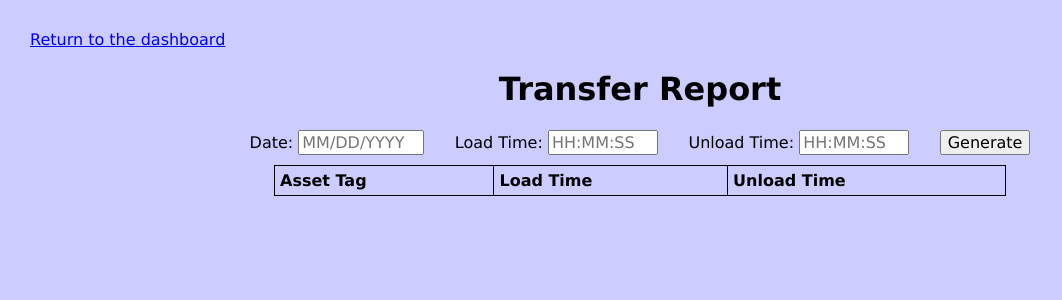
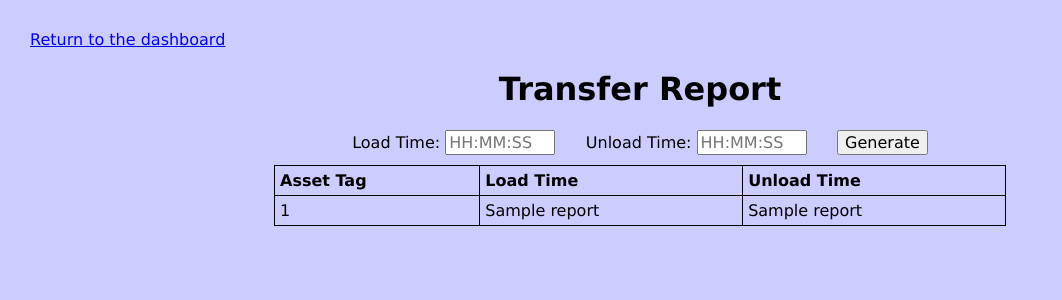
Before and after one commit to cvikupitz/OSNAP, a Flask app: template src/templates/transfer_report.html in a window 1280 px wide. Shown: the top 300 px of the page, without its empty margins (0-1062 px from the left). Run offline with Flask 2, Linux system fonts and the light colour scheme; the template is opened without the code that fills it: most values are stand-ins (such as "Sample title", 1, 10 or a date in 2020); lists and menus that the app fills with data are empty; some libraries are stand-ins or nearby versions.

Commit message:
Fixed up transit report

```diff
--- a/sql/create_tables.sql
+++ b/sql/create_tables.sql
@@ -143,7 +143,7 @@ INSERT INTO roles (title) VALUES ('Facilities Officer');
 
 -------------------------------------------------
 /* TESTING - COMMENT OUT WHEN COMPLETE */
-
+/*
 INSERT INTO users (username, password, role) VALUES ('user1', 'p1', '1');
 INSERT INTO users (username, password, role) VALUES ('user2', 'p2', '2');
 INSERT INTO facilities (fcode, common_name) VALUES ('WLGRNS', 'Wallgreens');
@@ -182,3 +182,4 @@ INSERT INTO asset_at (asset_fk, facility_fk, arrive_date) VALUES ('13','4','01/0
 INSERT INTO asset_at (asset_fk, facility_fk, arrive_date) VALUES ('14','4','01/02/2000');
 INSERT INTO asset_at (asset_fk, facility_fk, arrive_date) VALUES ('15','4','01/03/2000');
 INSERT INTO asset_at (asset_fk, facility_fk, arrive_date) VALUES ('16','4','01/04/2000');
+*/
--- a/src/app.py
+++ b/src/app.py
@@ -408,13 +408,35 @@ date, loading, and unloading times.
 @app.route('/transfer_report', methods = ['GET', 'POST'])
 def transfer_report():
 
+    # Loads the transfer request page.
+    if (session.get('report') == None):
+        session['report'] = list()
     if (request.method == 'GET'):
         msg = session['message']
         session['message'] = ""
-        return render_template('transfer_report.html', message = msg)
+        rprt = session['report']
+        session['report'] = list()
+        return render_template('transfer_report.html', message = msg, report = rprt)
     else:
-        ### FIXME
-        return render_template('transfer_report.html', message = msg)
+        if ('load' in request.form and 'unload' in request.form):
+            entries = (request.form['load'], request.form['unload'])
+
+            # Make sure the times are valid.
+            if (entries[0] != ''):
+                if (not time_valid(entries[1])):
+                    session['message'] = "Invalid Time: Times must be valid and in the format HH:MM:SS."
+                    redirect(url_for('transfer_report'))
+            if (entries[1] != ''):
+                if (not time_valid(entries[1])):
+                    session['message'] = "Invalid Time: Times must be valid and in the format HH:MM:SS."
+                    redirect(url_for('transfer_report'))
+
+            # Generates the report, poopulate the table.
+            #session['report'] = transfer_report(entries[0], entries[1], entries[2])
+            return render_template('transfer_report.html', message = msg)
+        else:
+            session['message'] = "Unknown Error: Something went wrong, return to the dashboard."
+            return redirect(url_for('error'))
 
 
 """
--- a/src/templates/transfer_report.html
+++ b/src/templates/transfer_report.html
@@ -41,11 +41,9 @@ Page where users can view a report of all assets in motion/transit.
 		<center>
 			<h1>Transfer Report</h1>
 			<h3 style="color:red;"> {{ message }} </h3>
-			Date: <input type="text" name="date" size=10 placeholder="MM/DD/YYYY" required maxlength=10 />
+			Load Time: <input type="text" name="load" size=8 placeholder="HH:MM:SS" maxlength=8 />
 			&nbsp;&nbsp;&nbsp;&nbsp;
-			Load Time: <input type="text" name="load" size=8 placeholder="HH:MM:SS" required maxlength=8 />
-			&nbsp;&nbsp;&nbsp;&nbsp;
-			Unload Time: <input type="text" name="unload" size=8 placeholder="HH:MM:SS" required maxlength=8 />
+			Unload Time: <input type="text" name="unload" size=8 placeholder="HH:MM:SS" maxlength=8 />
 			&nbsp;&nbsp;&nbsp;&nbsp;
 			<input type="submit" value="Generate"/>
 				<table style="width:60%">
@@ -54,6 +52,13 @@ Page where users can view a report of all assets in motion/transit.
 						<th><b>Load Time</b></th>
 						<th><b>Unload Time</b></th>
 					</tr>
+					{% for re in report %}
+						<tr>
+						<th> {{ re[0] }} </th>
+						<th> {{ re[1] }} </th>
+						<th> {{ re[2] }} </th>
+						</tr>
+					{% endfor %}
 			    </table>
 		</center>
 	</body>
```
